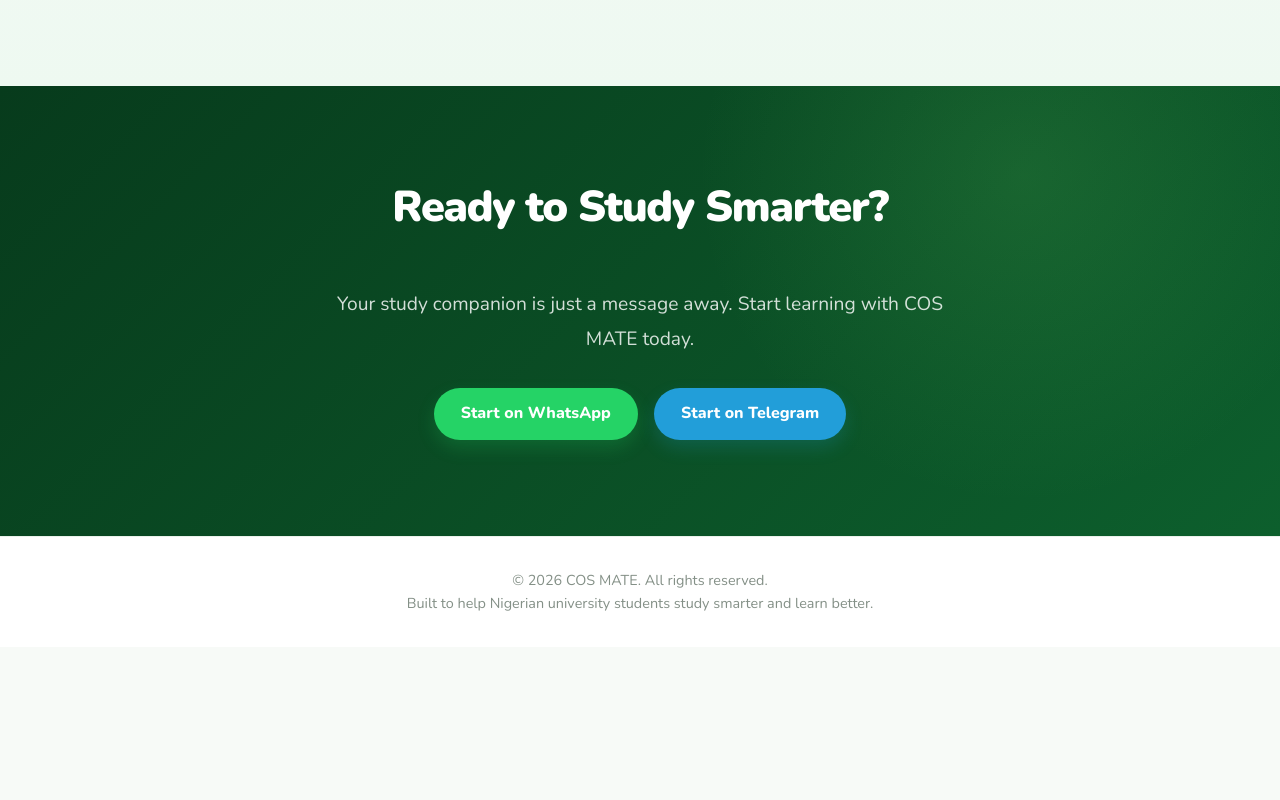
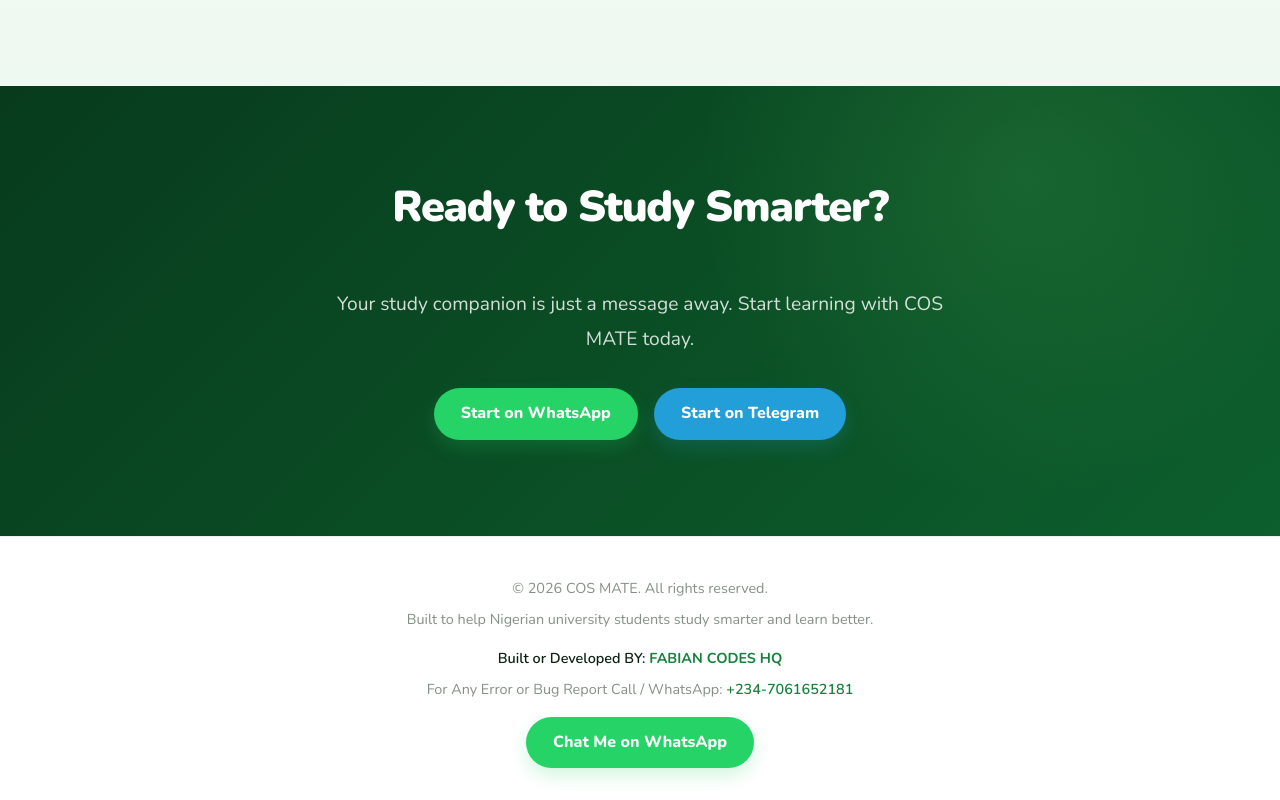
Before and after one commit to mac-handel999/cos-mate-Ai, a website: page public/index.html in a window 1280 px wide. Shown: the part 1758-2558 px from the top of the page. Before the commit the page ends 2405 px from the top, so only its background shows below. Drawn offline with nearby package versions, Linux system fonts and the light colour scheme; no server answers.

Commit message:
Add credit reference, contact info, WhatsApp button, and SEO metadata
- Add FABIAN CODES HQ credit in footer
- Add WhatsApp contact (+234-7061652181) with link and button
- Add SEO metadata (keywords, author, OG tags, Twitter cards)
- Style footer elements

```diff
--- a/public/css/style.css
+++ b/public/css/style.css
@@ -484,6 +484,42 @@ body {
     font-size: 0.9rem;
 }
 
+.footer p {
+    margin: 0.5rem 0;
+}
+
+.footer .credit {
+    margin-top: 1rem;
+    font-weight: 600;
+    color: var(--text-dark);
+}
+
+.footer .credit strong {
+    color: var(--primary);
+}
+
+.footer .contact-info {
+    margin-top: 0.5rem;
+}
+
+.footer .contact-info a {
+    color: var(--primary);
+    text-decoration: none;
+    font-weight: 600;
+}
+
+.footer .contact-info a:hover {
+    text-decoration: underline;
+}
+
+.footer-buttons {
+    margin-top: 1rem;
+    display: flex;
+    gap: 1rem;
+    justify-content: center;
+    flex-wrap: wrap;
+}
+
 /* ========================================================= ACCESSIBILITY ========================================================= */
 a:focus-visible,
 button:focus-visible {
--- a/public/index.html
+++ b/public/index.html
@@ -4,12 +4,24 @@
 <head>
     <meta charset="UTF-8">
     <meta name="viewport" content="width=device-width, initial-scale=1.0">
-    <meta name="description"
-        content="COS MATE is an AI-powered study companion built to help Nigerian university students study smarter, understand difficult topics, summarize study materials, and prepare for CBT exams.">
+    <meta name="description" content="COS MATE is an AI-powered study companion built to help Nigerian university students study smarter, understand difficult topics, summarize study materials, and prepare for CBT exams.">
+    <meta name="keywords" content="COS MATE, AI study companion, Nigerian university students, CBT preparation, study app, education technology">
+    <meta name="author" content="FABIAN CODES HQ">
     <meta name="theme-color" content="#16803c">
-    <title>COS MATE — Study Smarter. Learn Better.</title> <!-- Favicon -->
+    <meta name="robots" content="index, follow">
+    <meta name="google-site-verification" content="COS MATE - AI Study Companion">
+    <meta property="og:title" content="COS MATE — Study Smarter. Learn Better.">
+    <meta property="og:description" content="AI-powered study companion for Nigerian university students.">
+    <meta property="og:type" content="website">
+    <meta property="og:locale" content="en_NG">
+    <meta name="twitter:card" content="summary_large_image">
+    <meta name="twitter:title" content="COS MATE — AI Study Companion">
+    <meta name="twitter:description" content="Study smarter with COS MATE, your AI-powered study companion.">
+    <title>COS MATE — Study Smarter. Learn Better.</title>
+    <!-- Favicon -->
     <link rel="icon" type="image/png" href="Images/Cos-mate-logo.png">
-    <link rel="apple-touch-icon" href="Images/Cos-mate-logo.png"> <!-- Stylesheet -->
+    <link rel="apple-touch-icon" href="Images/Cos-mate-logo.png">
+    <!-- Stylesheet -->
     <link rel="stylesheet" href="css/style.css">
 </head>
 
@@ -115,6 +127,11 @@
             <div class="container">
                 <p> &copy; 2026 COS MATE. All rights reserved. </p>
                 <p> Built to help Nigerian university students study smarter and learn better. </p>
+                <p class="credit"> Built or Developed BY: <strong>FABIAN CODES HQ</strong> </p>
+                <p class="contact-info"> For Any Error or Bug Report Call / WhatsApp: <a href="https://wa.me/2347061652181" target="_blank" rel="noopener noreferrer"> +234-7061652181 </a> </p>
+                <div class="footer-buttons">
+                    <a href="https://wa.me/2347061652181?text=Hello%20COS%20MATE%20team,%20I%20need%20help" class="btn btn-whatsapp" target="_blank" rel="noopener noreferrer"> Chat Me on WhatsApp </a>
+                </div>
             </div>
         </footer>
     </div>
```
